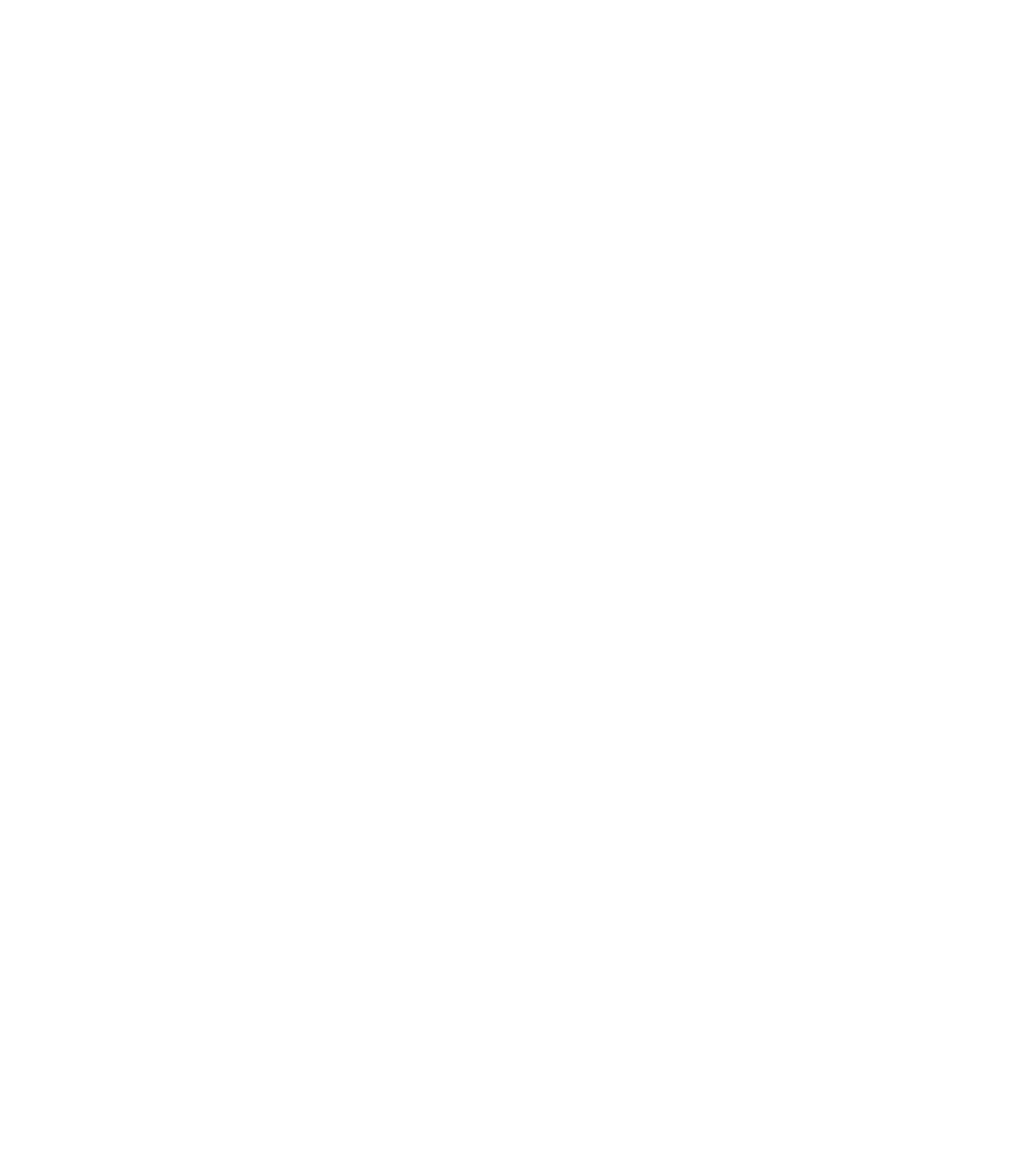
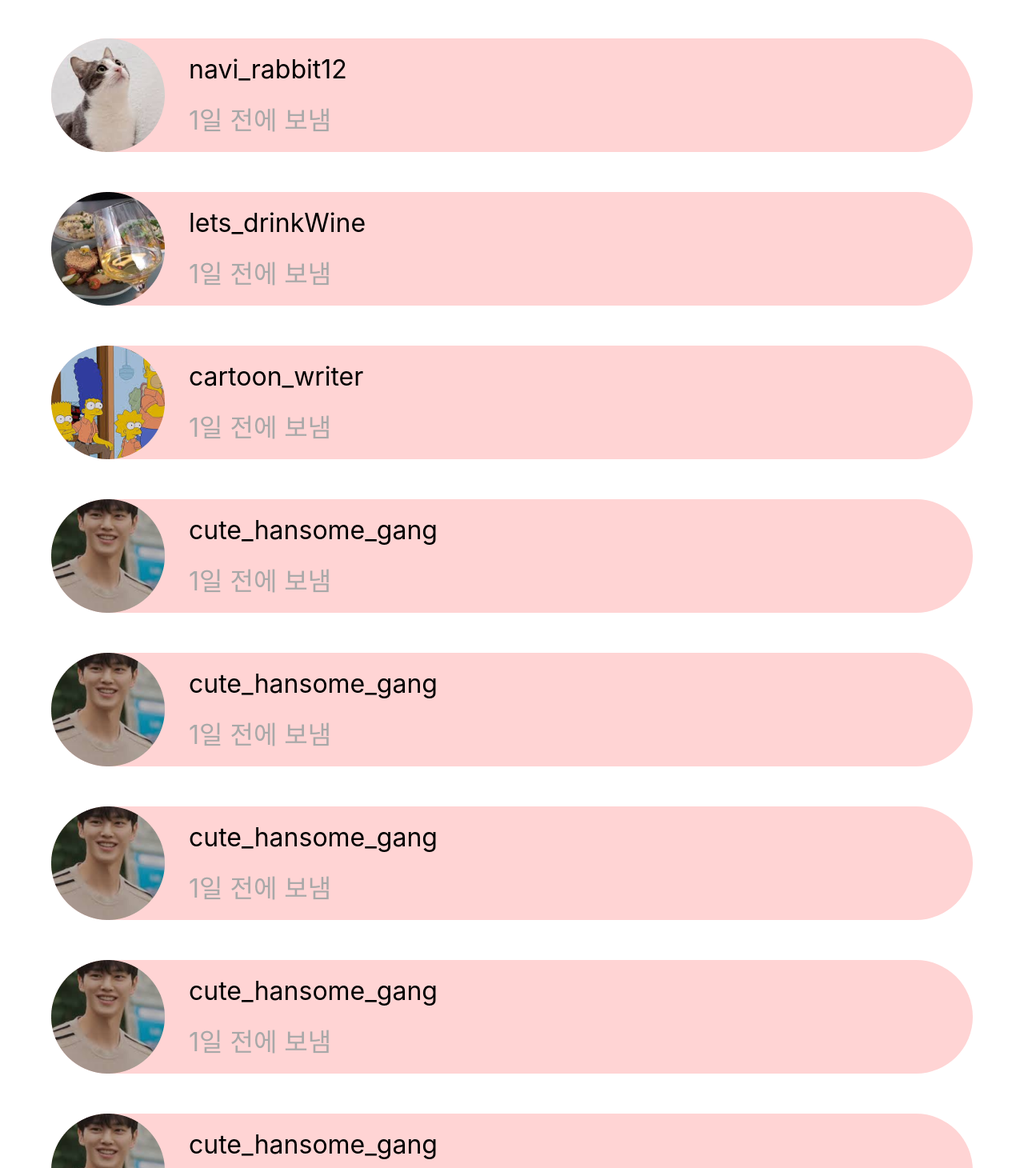
Before and after one commit to Bunny-pit/bunny-pit, a React (Create React App) app in the folder CLIENT/: page /chat in a window 1280 px wide. Shown: the part 430-1890 px from the top of the page at 80% size. Before the commit the page ends 800 px from the top, so only its background shows below. Built offline with nearby package versions, Linux system fonts and the light colour scheme.

Commit message:
feat : chat_page.jsx message 컴포넌트 props 추가

```diff
--- a/CLIENT/src/chat/chat_page.jsx
+++ b/CLIENT/src/chat/chat_page.jsx
@@ -26,14 +26,58 @@ export function ChatPage() {
               }}
             />
           </div>
-          <Message userId={"test"} />
+          <Message
+            userId={"cute_hyeon"}
+            img={"assets/profile1.png"}
+            date={"1일"}
+          />
+          <Message
+            userId={"navi_rabbit12"}
+            img={"assets/profile2.png"}
+            date={"1일"}
+          />
+          <Message
+            userId={"lets_drinkWine"}
+            img={"assets/profile3.png"}
+            date={"1일"}
+          />
+          <Message
+            userId={"cartoon_writer"}
+            img={"assets/profile4.png"}
+            date={"1일"}
+          />
+          <Message
+            userId={"cute_hansome_gang"}
+            img={"assets/profile5.png"}
+            date={"1일"}
+          />
+          <Message
+            userId={"cute_hansome_gang"}
+            img={"assets/profile5.png"}
+            date={"1일"}
+          />
+          <Message
+            userId={"cute_hansome_gang"}
+            img={"assets/profile5.png"}
+            date={"1일"}
+          />
+          <Message
+            userId={"cute_hansome_gang"}
+            img={"assets/profile5.png"}
+            date={"1일"}
+          />
+          <Message
+            userId={"cute_hansome_gang"}
+            img={"assets/profile5.png"}
+            date={"1일"}
+          />
         </div>
       </div>
     </>
   );
 }
 
-function Message({ userId }) {
+function Message(props) {
   return (
     <div className={chat_style.message_container}>
       <div
@@ -42,10 +86,10 @@ function Message({ userId }) {
           console.log("아직 준비중이에요 ㅋㅋ");
         }}
       >
-        <img src="/assets/profile1.png" alt="프로필 사진" />
+        <img src={props.img} alt="프로필 사진" />
         <div className={chat_style.text}>
-          <div className={chat_style.message_id}>{userId}Cute_hyeon</div>
-          <div className={chat_style.message_date}>1일 전에 보냄</div>
+          <div className={chat_style.message_id}>{props.userId}</div>
+          <div className={chat_style.message_date}>{props.date} 전에 보냄</div>
         </div>
       </div>
     </div>
```
